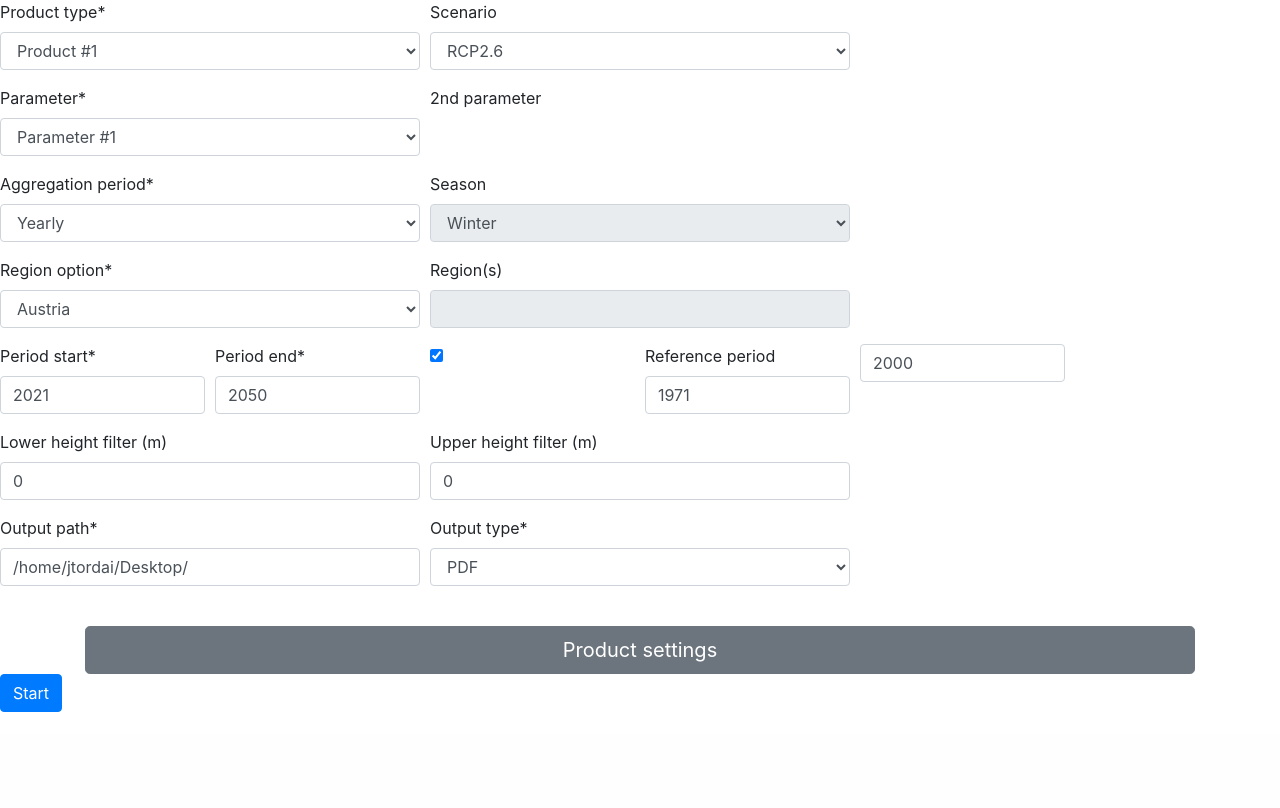
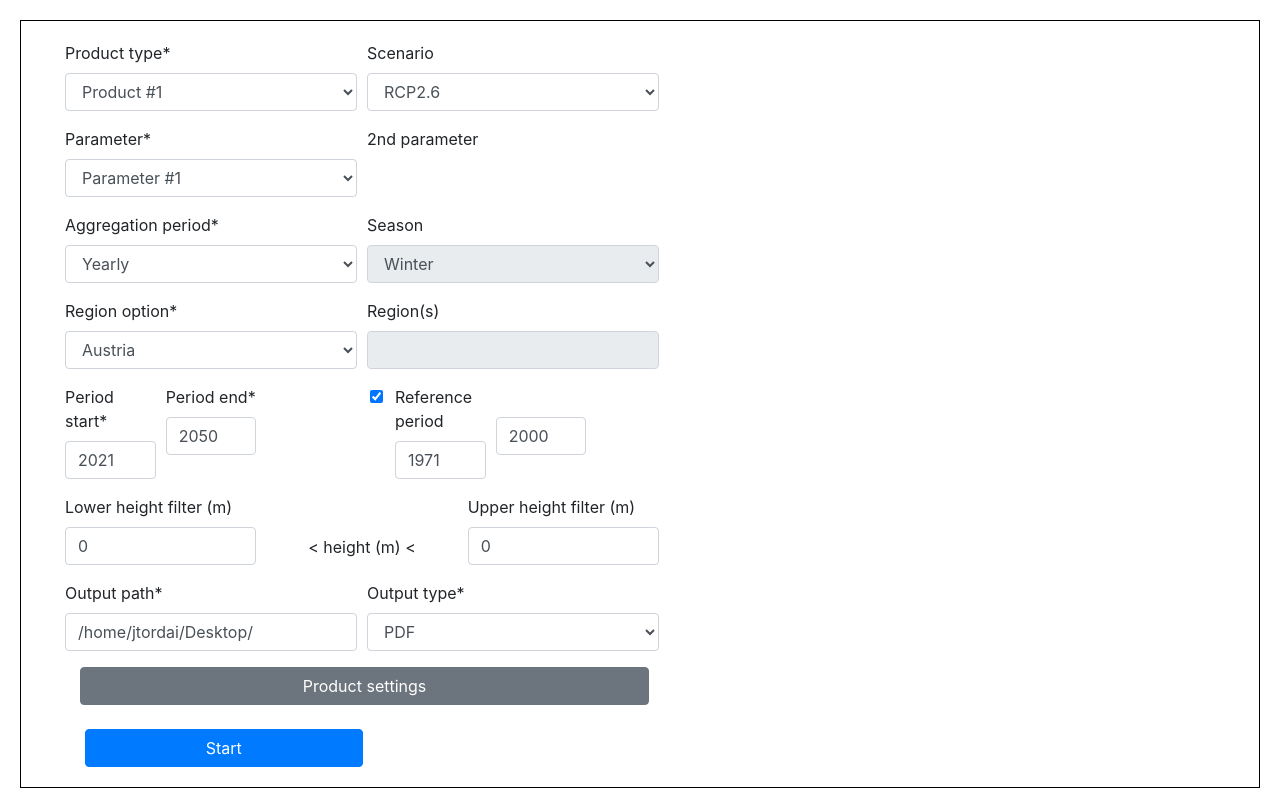
Before and after one commit to ilgatto88/django-oktav, a Django app: page /products in a window 1280 px wide. Shown: the part 66-874 px from the top of the page. Before the commit the page ends 778 px from the top, so only its background shows below. Run offline with Django 3.2, Linux system fonts and the light colour scheme; some libraries are stand-ins or nearby versions.

Commit message:
layout organisation

```diff
--- a/products/views.py
+++ b/products/views.py
@@ -54,7 +54,7 @@ def product_request(request):
                 output_path = request.POST.get('output_path'),
                 output_type = request.POST.get('output_type')
             )
-            print(PR)
+            #print(PR)
             #func = getattr(PR, product_catalog[PR.product_type]['function'))
             #func()
 
--- /dev/null
+++ b/static/css/costum_form.css
@@ -0,0 +1,12 @@
+form {
+    margin-top: 10px;
+    margin-left: 4px;
+    border: 1px solid black;
+    margin: 20px;
+    padding: 20px;
+}
+
+input {
+    margin-bottom: 0px;
+    margin-top: 0px;
+}
--- a/static/js/form_functions.js
+++ b/static/js/form_functions.js
@@ -9,9 +9,13 @@ window.onload = function(){
 function enableParameter2Field() {
     product_name = document.getElementById("id_product_type").value
     if (product_name == 'product2') {
-        document.getElementById("id_parameter2").style.display = "initial";
+        $(document).ready(function() {
+            $('[id$=id_parameter2]').show();
+        });
     } else {
-        document.getElementById("id_parameter2").style.display = "none";
+        $(document).ready(function() {
+            $('[id$=id_parameter2]').hide();
+        });
     }
 }
 
--- a/templates/base.html
+++ b/templates/base.html
@@ -8,6 +8,8 @@
     <meta name="viewport" content="width=device-width, initial-scale=1, shrink-to-fit=no">
     <!-- Bootstrap -->
     <link rel="stylesheet" href="https://stackpath.bootstrapcdn.com/bootstrap/4.3.1/css/bootstrap.min.css" integrity="sha384-ggOyR0iXCbMQv3Xipma34MD+dH/1fQ784/j6cY/iJTQUOhcWr7x9JvoRxT2MZw1T" crossorigin="anonymous">
+    <!-- costum css -->
+    <link rel="stylesheet" href="{% static 'css/costum_form.css' %}">
   </head>
   <body>
     <nav class="navbar navbar-expand-lg navbar-dark bg-dark">
--- a/templates/products.html
+++ b/templates/products.html
@@ -11,75 +11,82 @@
   <form method="POST">
     {% csrf_token %}
     <div class="form-row">
-      <div class="form-group col-md-4 mb-0">
+      <div class="form-group col-md-3 mb-0 ml-4">
         {{ product_form.product_type|as_crispy_field }}
         {% with product_name="product_name" %}{% endwith %}
       </div>
-      <div class="form-group col-md-4 mb-0">
+      <div class="form-group col-md-3 mb-0">
         {{ product_form.scenario|as_crispy_field }}
       </div>
     </div>
     <div class="form-row">
-      <div class="form-group col-md-4 mb-0">
+      <div class="form-group col-md-3 mb-0 ml-4">
         {{ product_form.parameter|as_crispy_field }}
       </div>
-      <div class="form-group col-md-4 mb-0">
+      <div class="form-group col-md-3 mb-0">
         {{ product_form.parameter2|as_crispy_field }}
-        <script>document.getElementById("id_parameter2").style.display = "none";</script>
+        <script>
+          document.getElementById("id_parameter2").style.display = "none";
+        </script>
       </div>
     </div>
     <div class="form-row">
-    <div class="form-group col-md-4 mb-0">
+    <div class="form-group col-md-3 mb-0 ml-4">
         {{ product_form.aggregation_period|as_crispy_field }}
       </div>
-      <div class="form-group col-md-4 mb-0">
+      <div class="form-group col-md-3 mb-0">
         {{ product_form.season|as_crispy_field }}
       </div>
     </div>
     <div class="form-row">
-      <div class="form-group col-md-4 mb-0">
+      <div class="form-group col-md-3 mb-0 ml-4">
         {{ product_form.region_option|as_crispy_field }}
       </div>
-      <div class="form-group col-md-4 mb-0">
+      <div class="form-group col-md-3 mb-0">
         {{ product_form.region|as_crispy_field }}
       </div>
     </div>
     <div class="form-row">
-      <div class="form-group col-md-2 mb-0">
+      <div class="form-group col-md-1 mb-0 ml-4">
         {{ product_form.period_start|as_crispy_field }}
       </div>
-      <div class="form-group col-md-2 mb-0">
+      <div class="form-group col-md-1 mb-0">
         {{ product_form.period_end|as_crispy_field }}
       </div>
-      <div class="form-group col-md-2 mb-0">
+      <div class="form-group col-md-1 mb-0"></div>
+      <div class="form-group ml-2">
         {{ product_form.reference_period_checkbox|as_crispy_field }}
       </div>
-      <div class="form-group col-md-2 mb-0">
+      <div class="form-group col-md-1 mb-0">
         {{ product_form.reference_period_start|as_crispy_field }}
       </div>
-      <div class="form-group col-md-2 mb-0">
+      <div class="form-group col-md-1 mb-0">
+        <label style="color:white;">.</label>
         {{ product_form.reference_period_end|as_crispy_field }}
       </div>
     </div>
     <div class="form-row">
-      <div class="form-group col-md-4 mb-0">
+      <div class="form-group col-md-2 mb-0 ml-4">
         {{ product_form.lower_height_filter|as_crispy_field }}
       </div>
-      <div class="form-group col-md-4 mb-0">
+      <div class="form-col col-md-2">
+        <p style="color:white;">f</p>
+        <p align="center"> < height (m) <</p>
+      </div>
+      <div class="form-group col-md-2 mb-0">
         {{ product_form.upper_height_filter|as_crispy_field }}
       </div>
     </div>
     <div class="form-row">
-      <div class="form-group col-md-4 mb-0">
+      <div class="form-group col-md-3 mb-0 ml-4">
         {{ product_form.output_path|as_crispy_field }}
       </div>
-      <div class="form-group col-md-4 mb-0">
+      <div class="form-group col-md-3 mb-0">
         {{ product_form.output_type|as_crispy_field }}
       </div>
     </div>
-    <br \>
-    <div class="container">
-      <button class="btn btn-secondary btn-lg btn-block"
+    <div class="container col-md-6 ml-4">
+      <button class="btn btn-secondary w-100"
               type="button" data-toggle="collapse" data-target="#CollapseVisSet"
               aria-expanded="false" aria-controls="CollapseVisSet">
         Product settings
@@ -87,12 +94,12 @@
       <div class="collapse" id="CollapseVisSet">
         <br \>
         <div class="form-row">
-          <div class="form-group col-md-4 mb-0" style="display:none;">
+          <div class="form-group col-md-3 mb-0" style="display:none;">
             {{ product_form.colorscale_colorbar_dict_extra|as_crispy_field }}
           </div>
         </div>
         <div class="form-row">
-          <div class="form-group col-md-4 mb-0">
+          <div class="form-group col-md-3 mb-0">
             {{ product_form.colorscale_name_extra|as_crispy_field }}
           </div>
         </div>
@@ -123,7 +130,9 @@
         </div>
       </div>
     </div>
-    <button type="submit" class="btn btn-primary" aria-pressed="true">Start</button>
+    <div class="container col-md-offset-3">
+      <button type="submit" class="btn btn-primary mt-4 w-25" aria-pressed="true">Start</button>
+    </div>
   </form>
   <script src="{% static 'js/form_functions.js' %}"></script>
 {% endblock %}
```
